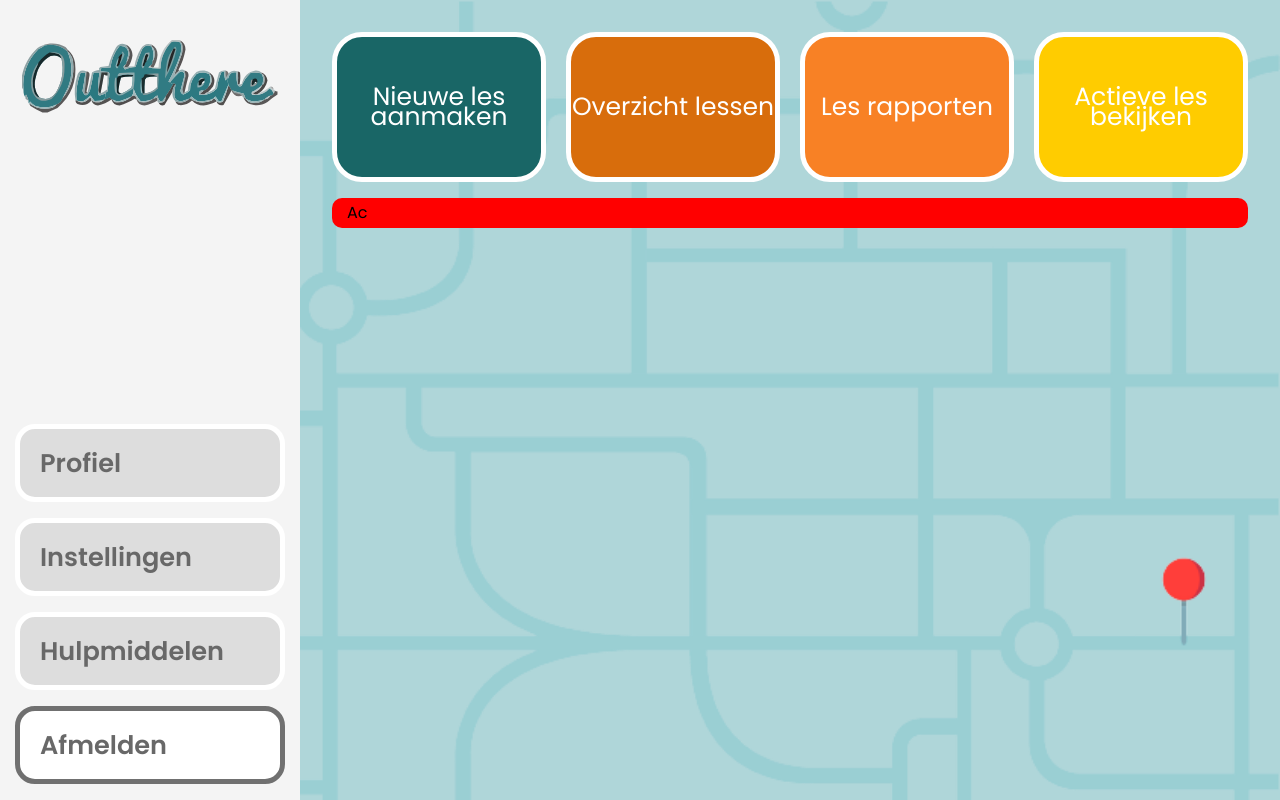
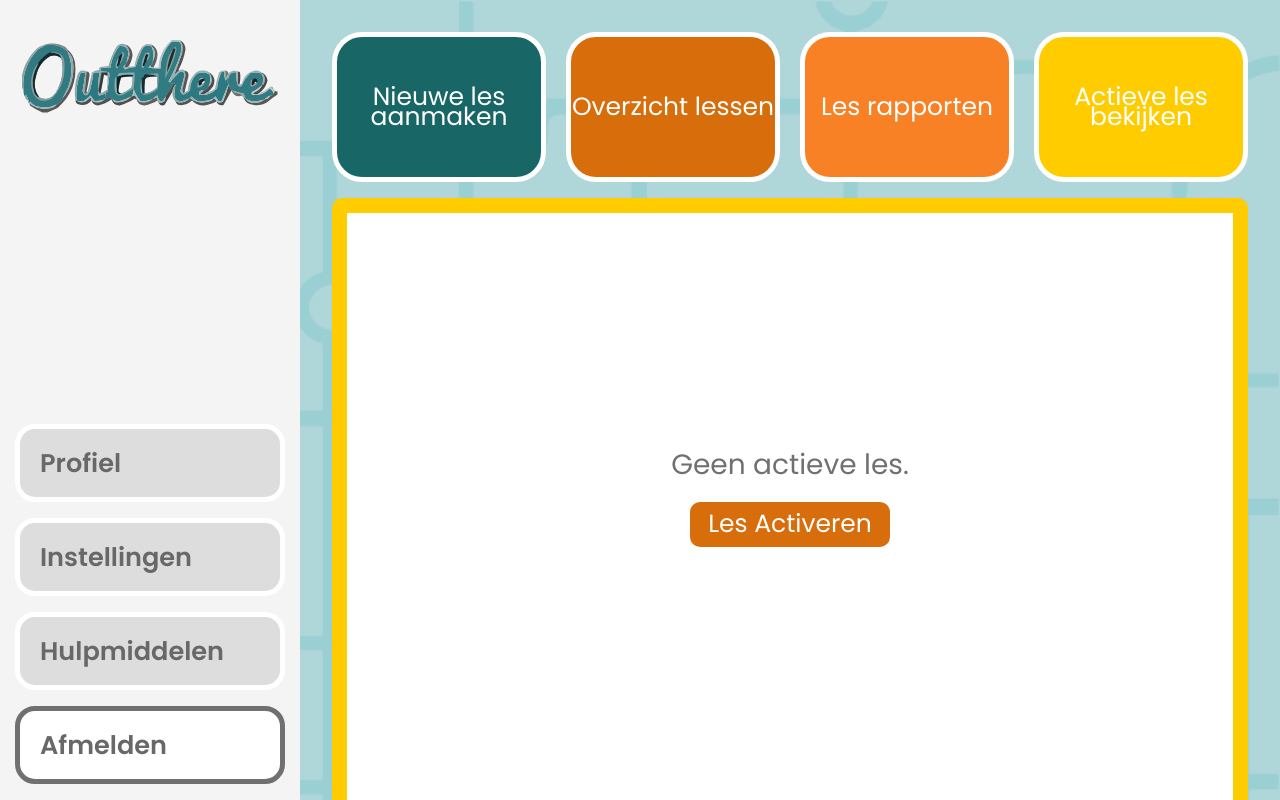
Before and after one commit to Remy2072/InfoGO, a React (Vite) app: page / in a window 1280 px wide. Both pictures are taken after a click on the button "Actieve les bekijken". Built offline with nearby package versions, Linux system fonts and the light colour scheme.

Commit message:
ActiveLesson added

```diff
--- a/src/Components/ActiveLesson/ActiveLesson.jsx
+++ b/src/Components/ActiveLesson/ActiveLesson.jsx
@@ -1,12 +1,15 @@
-import React from 'react'
+import React from "react";
 import "./ActiveLesson.scss";
 
 function ActiveLesson() {
-  return (
-    <section class="bigbox">
-      <div>Ac</div>
-    </section>
-  )
+    return (
+        <section className="activeLesson">
+            <div className="activeLesson__wrapper">
+                <h4 className="activeLesson__wrapper-title">Geen actieve les.</h4>
+                <button className="activeLesson__wrapper-button">Les Activeren</button>
+            </div>
+        </section>
+    );
 }
 
-export default ActiveLesson
+export default ActiveLesson;
--- a/src/Components/ActiveLesson/ActiveLesson.scss
+++ b/src/Components/ActiveLesson/ActiveLesson.scss
@@ -1,12 +1,46 @@
+@import "../../Scss/Variables";
+
 * {
     margin: 0;
     padding: 0;
     font-family: 'Poppins', sans-serif;
 }
 
-.bigbox {
-    border:15px solid red;
+.activeLesson {
+    border:15px solid $yellow;
     border-radius: 10px;
     width: 100%;
     background-color: white;
+    height: 84%;
+
+    &__wrapper {
+        display: flex;
+        justify-content: center;
+        align-items: center;
+        flex-direction: column;
+        height: 100%;
+
+        &-title {
+            color: #707070;
+            font-size: 1.75rem;
+            font-weight: 400;
+        }
+
+        &-button {
+            background-color: $orange;
+            color: $white;
+            width: 12.5rem;
+            height: 2.813rem;
+            font-size: 1.563rem;
+            border: none;
+            border-radius: 10px;
+            margin-top: 1.25rem;
+        }
+
+        &-button:hover {
+            border: solid 1px $orange;
+            background-color: $white;
+            color: $orange;
+        }
+    }
 }
--- a/src/Components/NewLesson/NewLesson.jsx
+++ b/src/Components/NewLesson/NewLesson.jsx
@@ -4,13 +4,13 @@ import "./NewLesson.scss";
 function NewLesson() {
   return (
 <section class="newLesson">
-            <div class="newLesson__container">
+            <div className="newLesson__container">
 
-                <div class="type">
-                    <h3>Type les</h3>
-                    <div class="type__wrapper">
+                <div className="type">
+                    <h3 className="type__heading">Type les</h3>
+                    <div className="type__wrapper">
 
-                        <label class="group">
+                        <label className="group">
                             <div>
                                 <p>Groep</p>
                                 <input type="radio" checked="checked" name="radio" />
@@ -19,7 +19,7 @@ function NewLesson() {
                           </label>
 
 
-                          <label class="indu">
+                          <label className="indu">
                             <div>
                                 <p>Alleen</p>
                                 <input type="radio" checked="checked" name="radio" />
@@ -29,15 +29,15 @@ function NewLesson() {
                     </div>
                 </div>
 
-                <div class="subject">
-                    <h3>Onderwerp les</h3>
-                    <div class="subject__wrapper">
+                <div className="subject">
+                    <h3 className="subject__heading">Onderwerp les</h3>
+                    <div className="subject__wrapper">
 
-                        <label class="text">
+                        <label className="text">
                             <input type="text" placeholder="Type hier de titel van de les" />
                           </label>
 
-                          <label class="dropdown" placeholder="Klassen" >
+                          <label className="dropdown" placeholder="Klassen" >
                             <div>
                                 <p>Selecteer uw klas</p>
                                 <input  placeholder="Klassen" list="klassen" />
@@ -53,11 +53,11 @@ function NewLesson() {
                     </div>
                 </div>
 
-                <div class="publish">
-                    <h3>Publish</h3>
-                    <div class="publish__wrapper">
+                <div className="publish">
+                    <h3 className="publish__heading">Publish</h3>
+                    <div className="publish__wrapper">
 
-                        <div class="save">
+                        <div className="save">
                             <div>
                                 <p>Les oplsaan in bibliotheek</p>
                                 <button>Opslaan</button>
@@ -66,10 +66,7 @@ function NewLesson() {
                     </div>
                 </div>
 
-                <div class="pins"></div>
-
-
-
+                <div className="pins"></div>
 
             </div>
         </section>
--- a/src/Components/NewLesson/NewLesson.scss
+++ b/src/Components/NewLesson/NewLesson.scss
@@ -1,16 +1,9 @@
 @import "../../Scss/Variables";
-@import url("https://fonts.googleapis.com/css2?family=Poppins:ital,wght@0,100;0,200;0,300;0,400;0,500;0,600;0,700;0,800;0,900;1,100;1,200;1,300;1,400;1,500;1,600;1,700;1,800;1,900&display=swap");
 
 * {
     margin: 0;
     padding: 0;
     font-family: "Poppins", sans-serif;
-}
-
-h3 {
-    font-size: 1.875rem;
-    font-weight: 600;
-    color: #5a5a5a;
 }
 
 .newLesson {
@@ -38,6 +31,12 @@ h3 {
     grid-area: type;
     background-color: $dark-gray;
     border-radius: 1.25rem;
+
+    &__heading {
+        font-size: 1.875rem;
+        font-weight: 600;
+        color: #5a5a5a;
+    }
 
     &__wrapper {
         display: flex;
@@ -90,6 +89,12 @@ h3 {
     border-radius: 1.25rem;
     padding: 1.25rem;
 
+    &__heading {
+        font-size: 1.875rem;
+        font-weight: 600;
+        color: #5a5a5a;
+    }
+
     &__wrapper {
         display: flex;
         margin-top: 1.25rem;
@@ -139,6 +144,12 @@ h3 {
     border-radius: 1.25rem;
     padding: 1.25rem;
 
+    &__heading {
+        font-size: 1.875rem;
+        font-weight: 600;
+        color: #5a5a5a;
+    }
+
     &__wrapper {
         display: flex;
         margin-top: 1.25rem;
```
